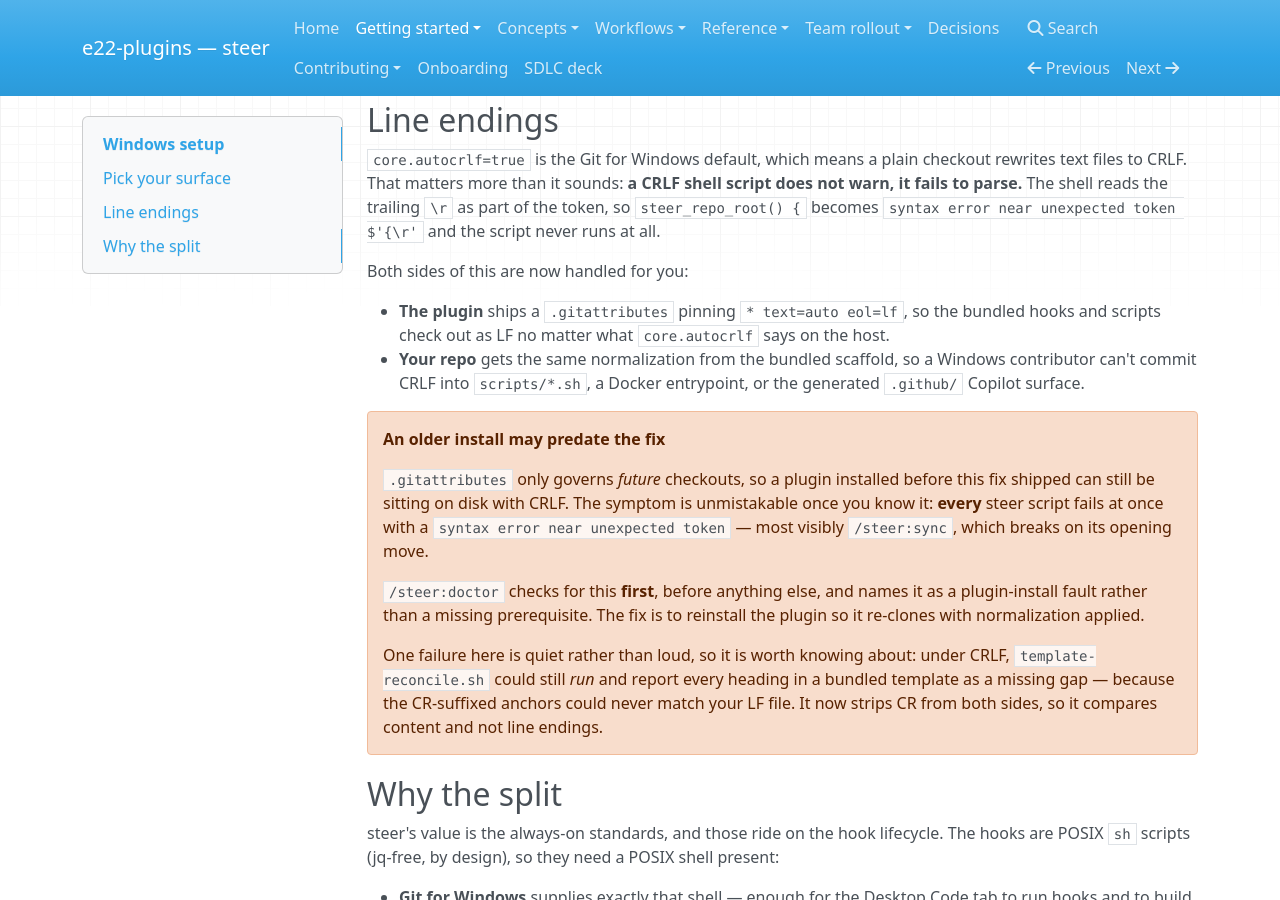
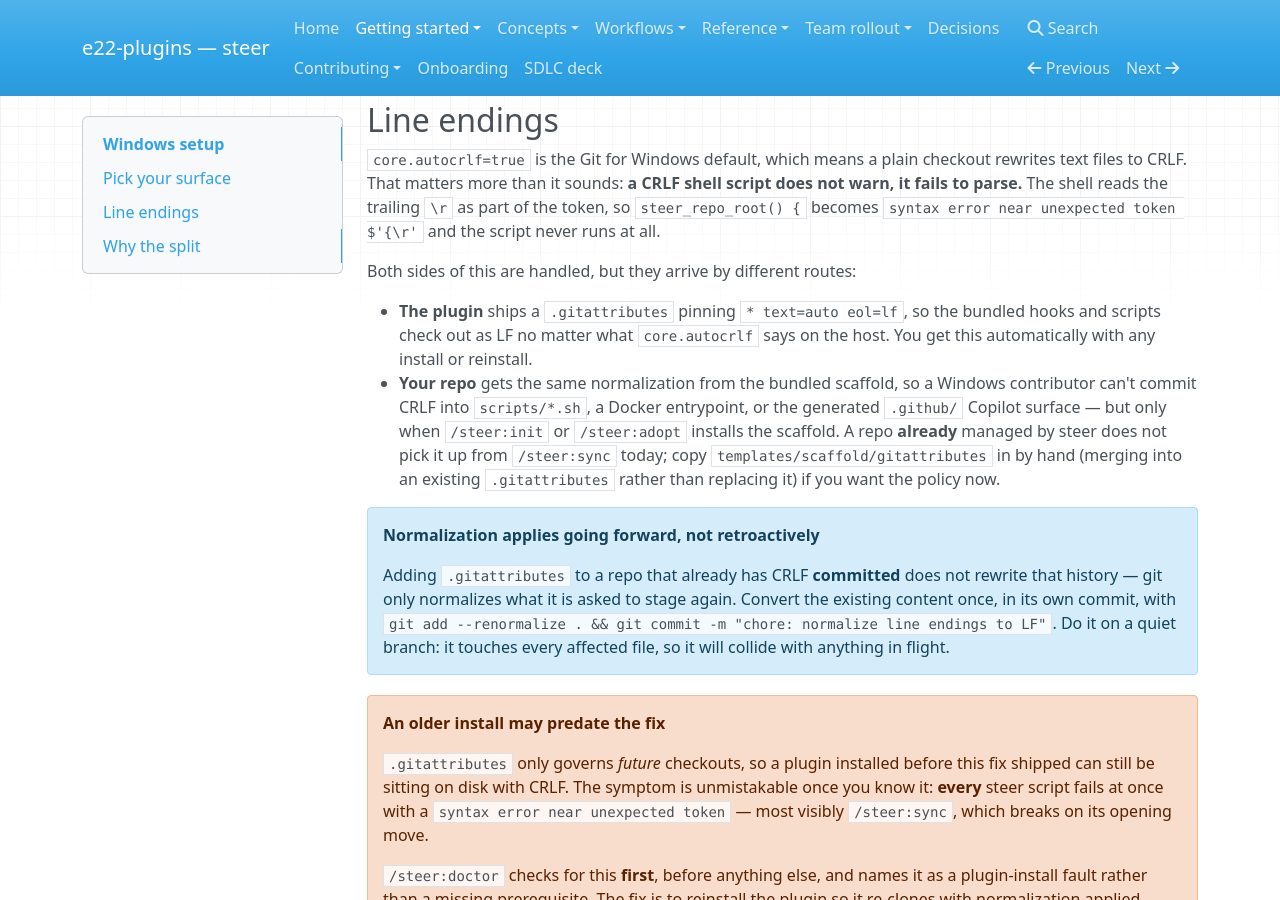
Before and after one commit to element22llc/e22-plugins, an MkDocs documentation site: the page built from docs/getting-started/windows-setup.md, in a window 1280 px wide and 900 px high, scrolled down 1465 px. Built offline with MkDocs 1.6.1, drawn with Linux system fonts in a browser that asks for light colours; nearby versions of some CDN libraries.

Commit message:
docs(steer): clear round 1 pre-release audit findings
Three documentation-accuracy findings from the pre-release audit, all in
docs/ (ships nothing, so no CHANGELOG entry per CLAUDE.md).

- [blocker] repository-contract.md described the feature_status narrowing
  as "queued as [Unreleased]". It shipped: MIGRATIONS.md keys it v5.0.0 and
  the ledger has no live [Unreleased] entry. A reader on 5.0.0 was told a
  migration they already had was still pending. Reworded to match the
  "One further entry landed in X" pattern the 3.24.0/4.0.0 paragraphs use.

- [high] the .gitattributes row in "What a managed repo carries" described
  the file solely as "Marks CHANGELOG.md merge=union", predating the change
  that made LF normalization its primary purpose. Rewritten from the
  scaffold MANIFEST.md, including the lockfile `-diff` marks — consumer
  -visible behavior ("Binary files differ" on a dependency-bump PR) that
  was documented nowhere in docs/.

- [medium] windows-setup.md claimed "Your repo gets the same normalization
  from the bundled scaffold" unqualified. True only for a fresh
  /steer:init / /steer:adopt: an already-managed repo does not receive it
  from /steer:sync (no CAPABILITIES.md entry, and RECONCILE.md's
  non-Markdown list omits it). Qualified, with the manual route stated.
  Also adds the `git add --renormalize .` caveat — eol=lf does not convert
  already-committed CRLF, and the page stated the equivalent caveat for the
  plugin side, so the asymmetry implied the repo side was fully handled.

Refs #438

```diff
--- a/docs/getting-started/windows-setup.md
+++ b/docs/getting-started/windows-setup.md
@@ -68,14 +68,26 @@ script does not warn, it fails to parse.** The shell reads the trailing `\r` as
 part of the token, so `steer_repo_root() {` becomes
 `syntax error near unexpected token $'{\r'` and the script never runs at all.
 
-Both sides of this are now handled for you:
+Both sides of this are handled, but they arrive by different routes:
 
 - **The plugin** ships a `.gitattributes` pinning `* text=auto eol=lf`, so the
   bundled hooks and scripts check out as LF no matter what `core.autocrlf` says
-  on the host.
+  on the host. You get this automatically with any install or reinstall.
 - **Your repo** gets the same normalization from the bundled scaffold, so a
   Windows contributor can't commit CRLF into `scripts/*.sh`, a Docker
-  entrypoint, or the generated `.github/` Copilot surface.
+  entrypoint, or the generated `.github/` Copilot surface — but only when
+  `/steer:init` or `/steer:adopt` installs the scaffold. A repo **already**
+  managed by steer does not pick it up from `/steer:sync` today; copy
+  `templates/scaffold/gitattributes` in by hand (merging into an existing
+  `.gitattributes` rather than replacing it) if you want the policy now.
+
+!!! note "Normalization applies going forward, not retroactively"
+    Adding `.gitattributes` to a repo that already has CRLF **committed** does
+    not rewrite that history — git only normalizes what it is asked to stage
+    again. Convert the existing content once, in its own commit, with
+    `git add --renormalize . && git commit -m "chore: normalize line endings to LF"`.
+    Do it on a quiet branch: it touches every affected file, so it will collide
+    with anything in flight.
 
 !!! warning "An older install may predate the fix"
     `.gitattributes` only governs *future* checkouts, so a plugin installed
```
Also changed, not shown: docs/reference/repository-contract.md (+2 -2 lines).
